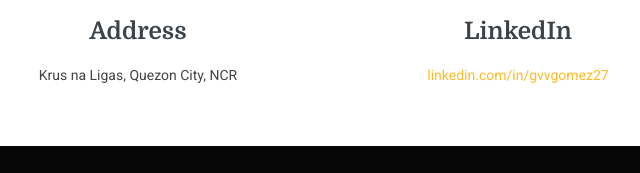
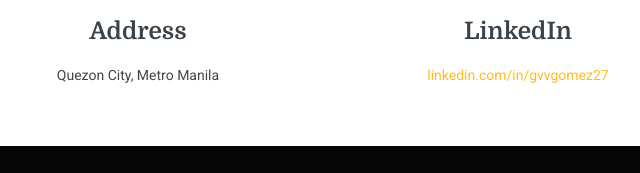
Before and after one commit to gvvgomez/gvvgomez.github.io, a plain HTML site: page index.html in a window 1280 px wide. Shown: the part 4144-4317 px from the top of the page, 122-762 px from the left. Drawn offline with Linux system fonts and the light colour scheme.

Commit message:
removed KNL

```diff
--- a/index.html
+++ b/index.html
@@ -341,7 +341,7 @@
             <div class="info-item d-flex flex-column justify-content-center align-items-center">
               <i class="bi bi-geo-alt"></i>
               <h3>Address</h3>
-              <p>Krus na Ligas, Quezon City, NCR</p>
+              <p>Quezon City, Metro Manila</p>
             </div>
           </div><!-- End Info Item -->
 
```
